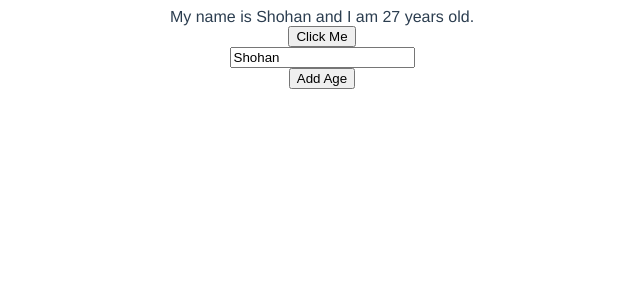
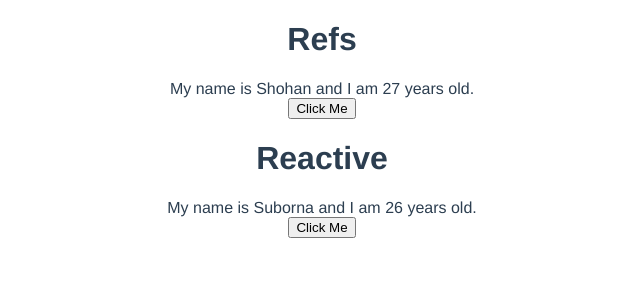
Before and after one commit to Sohan817/Vue.js_3, a Vue app in the folder vue-blogs/: page / in a window 1280 px wide. Shown: the top 300 px of the page, without its empty margins (318-958 px from the left). Built offline with nearby package versions, Linux system fonts and the light colour scheme.

Commit message:
Refs vs Reactive

```diff
--- a/vue-blogs/src/views/HomeView.vue
+++ b/vue-blogs/src/views/HomeView.vue
@@ -1,28 +1,37 @@
 <template>
-  <div ref="divRef" class="home">
-    My name is {{ name }} and I am {{ age }} years old.
-  </div>
-  <button @click="handleClick">Click Me</button> <br />
-  <input type="text" v-model="name" /> <br />
-  <button @click="age++">Add Age</button>
+  <h1>Refs</h1>
+  <div>My name is {{ bio1.name }} and I am {{ bio1.age }} years old.</div>
+  <button @click="handleClickRef">Click Me</button> <br />
+  <h1>Reactive</h1>
+  <div>My name is {{ bio2.name }} and I am {{ bio2.age }} years old.</div>
+  <button @click="handleClickReactive">Click Me</button> <br />
 </template>
 
 <script>
-import { ref } from "vue";
+import { ref, reactive } from "vue";
 export default {
   name: "HomeView",
   setup() {
-    const name = ref("Shohan");
-    const age = ref(27);
+    const bio1 = ref({
+      name: "Shohan",
+      age: 27,
+    });
 
-    const handleClick = () => {
-      name.value = "Nadim";
-      age.value = 30;
+    const bio2 = reactive({
+      name: "Suborna",
+      age: 26,
+    });
+    const handleClickRef = () => {
+      bio1.value.age = 30;
+    };
+    const handleClickReactive = () => {
+      bio2.age = 28;
     };
     return {
-      name,
-      age,
-      handleClick,
+      bio1,
+      bio2,
+      handleClickRef,
+      handleClickReactive,
     };
   },
 };
```
